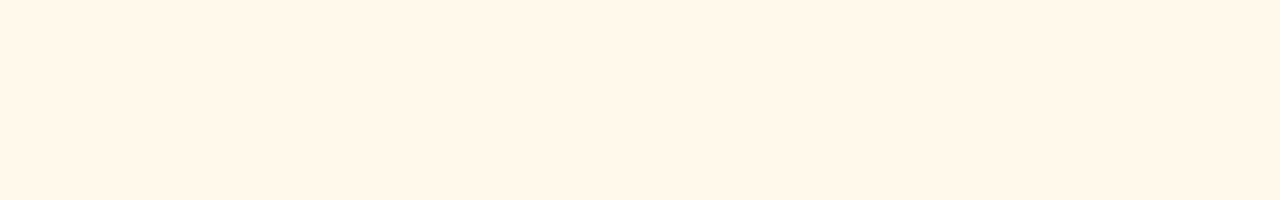
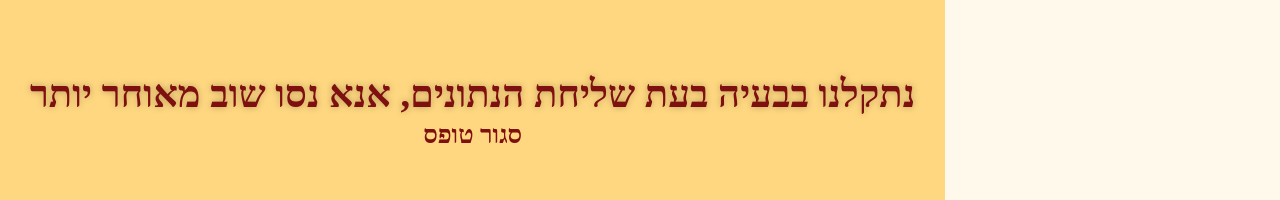
Before and after one commit to Tanya9kin/wedding-invite, a React app: page /failure in a window 1280 px wide. Before the commit this address had no page. Shown: the part 290-490 px from the top of the page. Built offline with nearby package versions, Linux system fonts and the light colour scheme; a web font is replaced by a local one.

Commit message:
added a failure screen

```diff
--- /dev/null
+++ b/src/components/RSVP/Failure.js
@@ -0,0 +1,16 @@
+import { useTranslation } from "react-i18next";
+import { NavLink } from "react-router-dom";
+
+const Success = () => {
+  const { t } = useTranslation();
+  return (
+    <div className="failure">
+      <h2>{` ${t("form.failure")}`}</h2>
+      <button>
+        <NavLink to="/">{t("form.back")}</NavLink>
+      </button>
+    </div>
+  );
+};
+
+export default Success;
--- a/src/components/RSVP/RSVP.js
+++ b/src/components/RSVP/RSVP.js
@@ -36,7 +36,7 @@ const RSVP = () => {
         // alert("Success!");
         navigate("/success");
       })
-      .catch((error) => alert(error));
+      .catch((error) => navigate("/failure"));
   };
 
   const handleChange = (e) =>
--- a/src/components/RSVP/index.css
+++ b/src/components/RSVP/index.css
@@ -1,5 +1,6 @@
 form,
-.success {
+.success,
+.failure {
   position: fixed;
   z-index: 9;
   width: max-content;
@@ -14,6 +15,10 @@ form,
   backdrop-filter: blur(8px);
   background-color: hsla(41, 100%, 70%, 0.8);
   font-size: 1.6em;
+}
+
+.failure {
+  color: rgb(127, 16, 16);
 }
 
 option {
@@ -55,7 +60,8 @@ label {
 
 @media screen and (max-width: 450px) {
   form,
-  .success {
+  .success,
+  .failure {
     width: 100%;
     margin: 0 auto;
     padding: 0px;
--- a/src/index.js
+++ b/src/index.js
@@ -8,6 +8,7 @@ import App from "./App";
 import ErrorPage from "./error-page";
 import RSVP from "./components/RSVP/RSVP";
 import Success from "./components/RSVP/Success";
+import Failure from "./components/RSVP/Failure";
 import i18n from "./i18n";
 
 const router = createBrowserRouter([
@@ -23,6 +24,10 @@ const router = createBrowserRouter([
       {
         path: "success",
         element: <Success />,
+      },
+      {
+        path: "failure",
+        element: <Failure />,
       },
     ],
   },
--- a/src/locales/en/translation.json
+++ b/src/locales/en/translation.json
@@ -40,6 +40,7 @@
     "sure": "Are you sure?",
     "sadly_yes": "Sadly yes..",
     "success": "Thanks for your submition!",
+    "failure": "We encountered a problem while submiting your data, please try again later",
     "submit": "Submit",
     "back": "Close form"
   },
--- a/src/locales/he/translation.json
+++ b/src/locales/he/translation.json
@@ -38,6 +38,7 @@
     "sure": "את/ה בטוח/ה?",
     "sadly_yes": "למרבה הצער כן...",
     "success": "תשובתך התקבלה!",
+    "failure": "נתקלנו בבעיה בעת שליחת הנתונים, אנא נסו שוב מאוחר יותר",
     "submit": "שלח",
     "back": "סגור טופס"
   },
```
